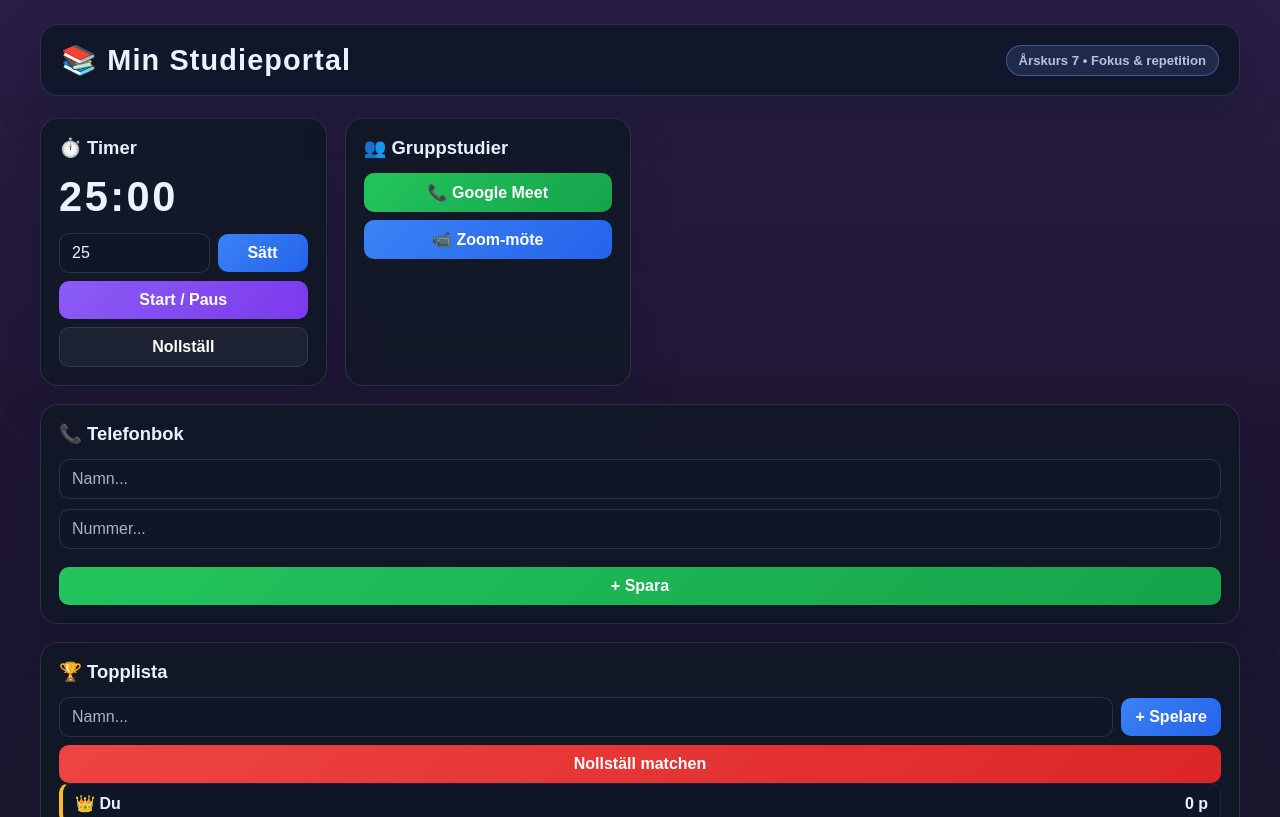
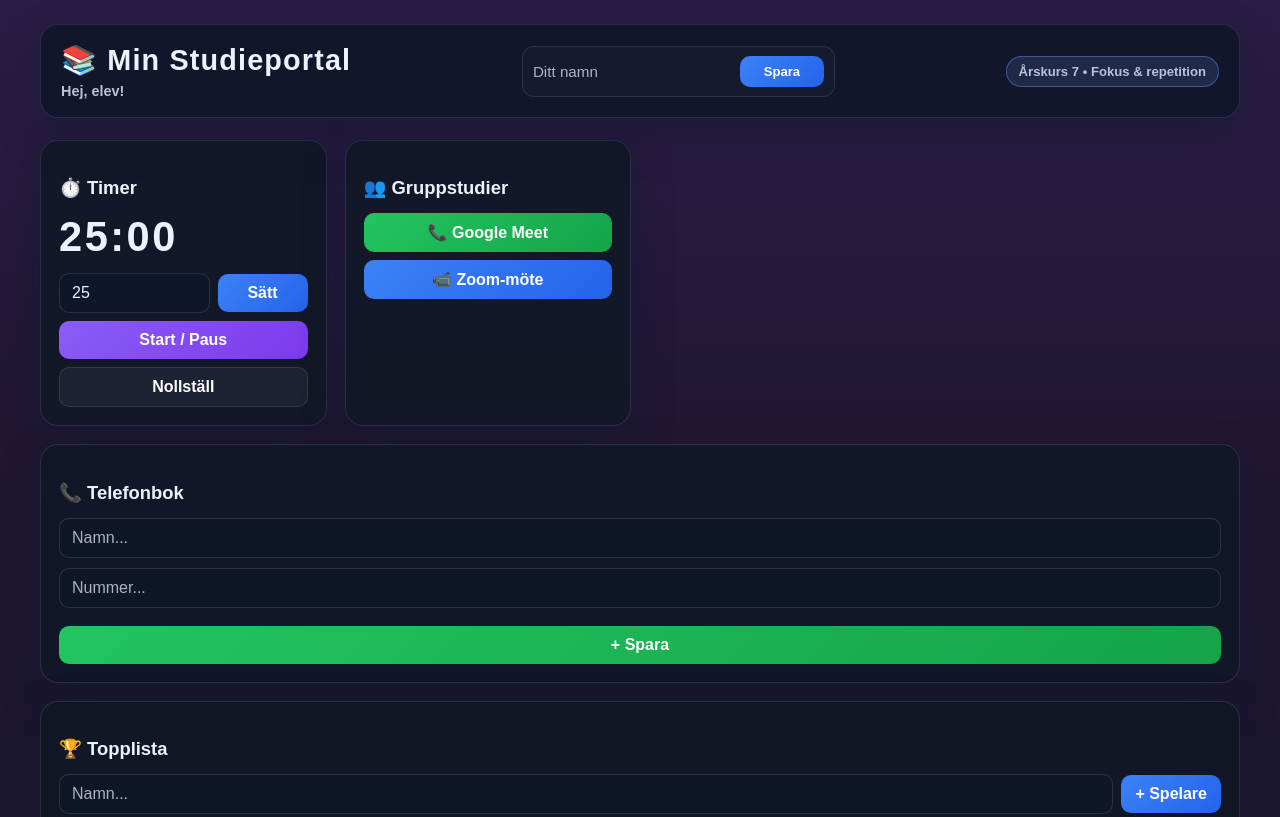
Before and after one commit to frolundaplugg/mynewplugg, a plain HTML site: page index.html in a window 1280 px wide. Shown: the top 817 px of the page. Drawn offline with Linux system fonts and the light colour scheme.

Commit message:
Add a personalized username greeting to the study portal and save it in localStorage so it stays on the page.

```diff
--- a/index.html
+++ b/index.html
@@ -52,14 +52,51 @@
       backdrop-filter: blur(10px);
     }
 
-    h1, h2, h3 {
-      margin: 0 0 10px;
+    .brand-wrap {
+      display: flex;
+      flex-direction: column;
+      gap: 6px;
     }
 
     .brand {
       font-weight: 700;
       letter-spacing: 0.04em;
       font-size: clamp(1.2rem, 2.5vw, 1.8rem);
+    }
+
+    .welcome-text {
+      color: var(--muted);
+      font-size: 0.9rem;
+      font-weight: 600;
+    }
+
+    .user-name-box {
+      display: flex;
+      align-items: center;
+      gap: 8px;
+      background: rgba(255,255,255,0.02);
+      border: 1px solid rgba(148, 163, 184, 0.18);
+      border-radius: 12px;
+      padding: 8px 10px;
+      min-width: min(100%, 300px);
+    }
+
+    .user-name-box input {
+      background: transparent;
+      border: none;
+      color: var(--text);
+      width: 100%;
+      margin: 0;
+      padding: 8px 0;
+      font-size: 0.95rem;
+    }
+
+    .user-name-box button {
+      margin: 0;
+      width: auto;
+      min-width: 84px;
+      padding: 8px 12px;
+      font-size: 0.82rem;
     }
 
     .badge {
@@ -97,10 +134,6 @@
       font-size: 1.15rem;
       margin-bottom: 14px;
       color: var(--text);
-    }
-
-    .box h3::before {
-      margin-right: 8px;
     }
 
     button,
@@ -299,6 +332,11 @@
         align-items: flex-start;
       }
 
+      .user-name-box {
+        width: 100%;
+        min-width: 0;
+      }
+
       .inline-row {
         flex-direction: column;
         align-items: stretch;
@@ -313,7 +351,16 @@
 <body>
   <div class="container">
     <header class="topbar">
-      <div class="brand">📚 Min Studieportal</div>
+      <div class="brand-wrap">
+        <div class="brand">📚 Min Studieportal</div>
+        <div id="welcomeText" class="welcome-text">Hej, elev!</div>
+      </div>
+
+      <div class="user-name-box">
+        <input id="usernameInput" type="text" placeholder="Ditt namn" />
+        <button class="secondary" onclick="saveUserName()">Spara</button>
+      </div>
+
       <div class="badge">Årskurs 7 • Fokus & repetition</div>
     </header>
 
@@ -465,6 +512,33 @@
     let run = false;
     let players = [{ id: 0, name: 'Du', score: 0 }];
 
+    function saveUserName() {
+      const input = document.getElementById('usernameInput');
+      const name = input.value.trim();
+      const greeting = document.getElementById('welcomeText');
+
+      if (!name) {
+        greeting.textContent = 'Hej, elev!';
+        localStorage.removeItem('studyportal-user');
+        return;
+      }
+
+      localStorage.setItem('studyportal-user', name);
+      greeting.textContent = `Hej, ${name}!`;
+      input.value = name;
+    }
+
+    function loadUserName() {
+      const savedName = localStorage.getItem('studyportal-user');
+      const input = document.getElementById('usernameInput');
+      const greeting = document.getElementById('welcomeText');
+
+      if (savedName) {
+        input.value = savedName;
+        greeting.textContent = `Hej, ${savedName}!`;
+      }
+    }
+
     function upT() {
       let m = Math.floor(tm / 60);
       let s = tm % 60;
@@ -613,6 +687,7 @@
       document.getElementById(subjectId).style.display = 'none';
     }
 
+    loadUserName();
     upT();
   </script>
 </body>
```
